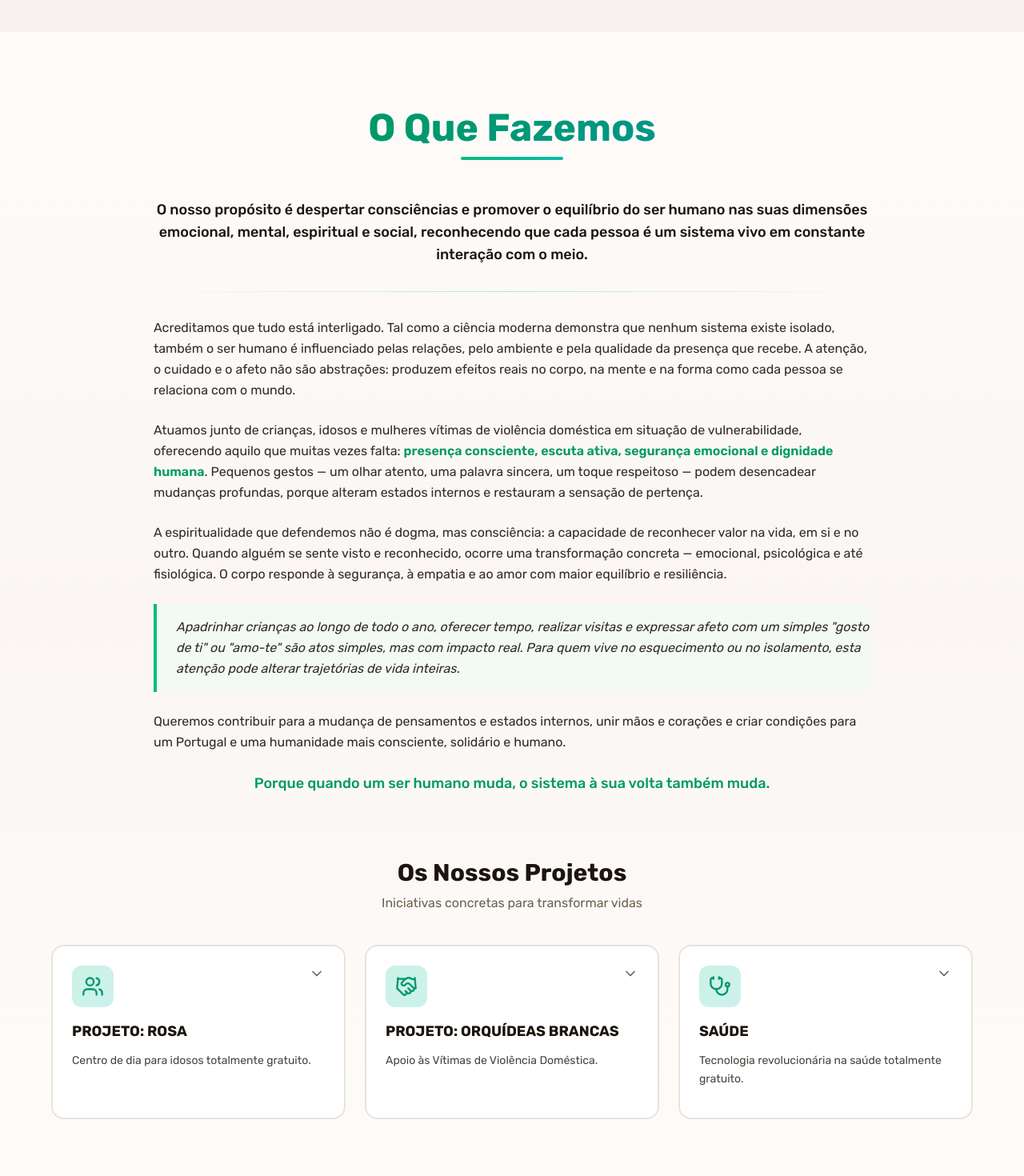
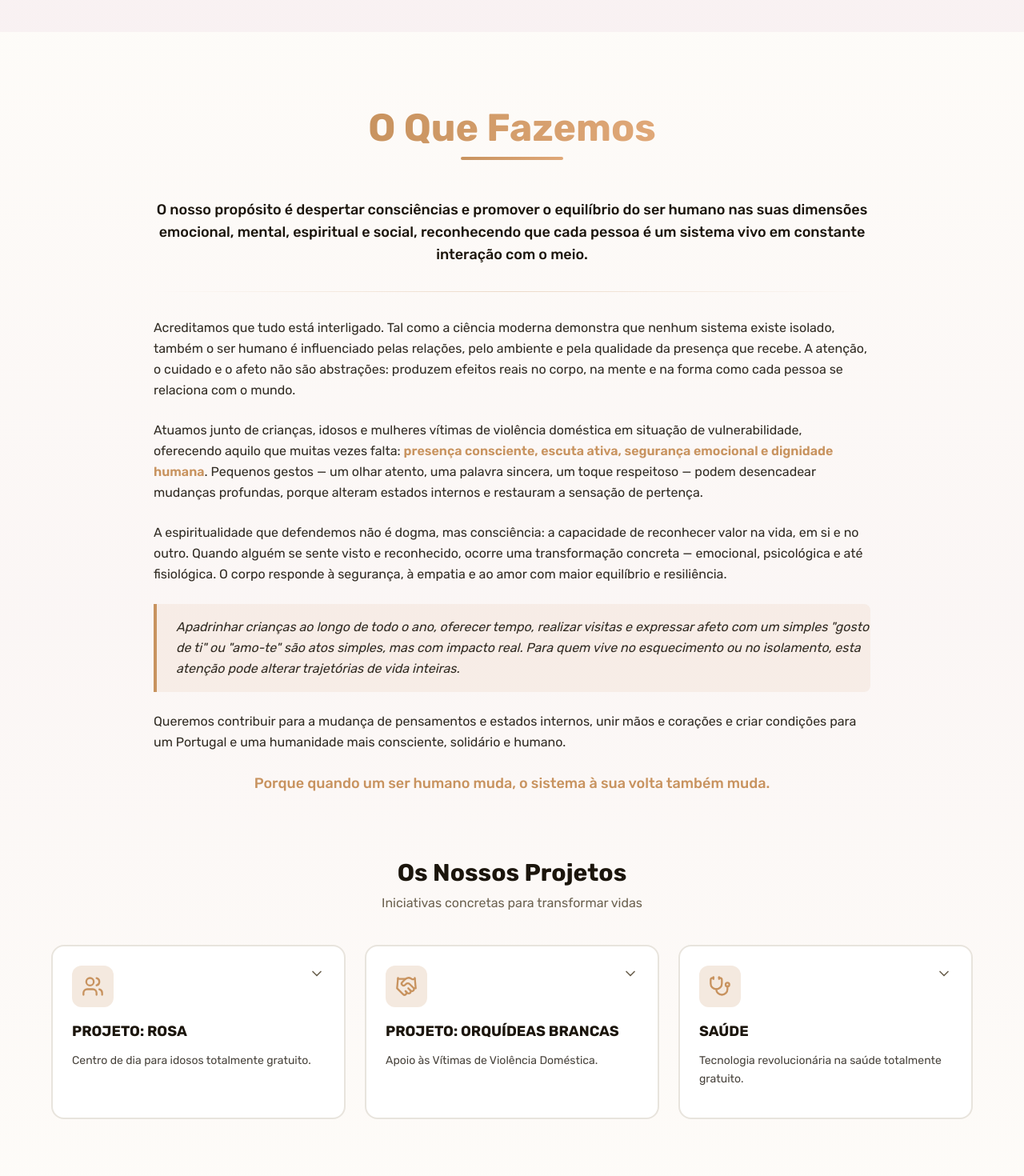
Before and after one commit to ClaudiaAlfieri/PerolaHumana, a Next.js app: page / in a window 1280 px wide. Shown: the part 2120-3590 px from the top of the page at 80% size. Built offline with nearby package versions, Linux system fonts and the light colour scheme.

Commit message:
Changes to the colors of the mission section

```diff
--- a/components/MissionSection.tsx
+++ b/components/MissionSection.tsx
@@ -54,10 +54,10 @@ export default function MissionSection() {
           {/* Título principal */}
           <div className="text-center mb-12">
             <div className="inline-block">
-              <h2 className="text-3xl sm:text-4xl lg:text-5xl font-bold mb-3 bg-gradient-to-r from-emerald-600 to-teal-600 dark:from-emerald-400 dark:to-teal-400 bg-clip-text text-transparent">
+              <h2 className="text-3xl sm:text-4xl lg:text-5xl font-bold mb-3 bg-gradient-to-r from-[#C8935F] to-[#E0A878] bg-clip-text text-transparent">
                 O Que Fazemos
               </h2>
-              <div className="w-32 h-1 bg-gradient-to-r from-emerald-500 to-teal-500 rounded-full mx-auto" />
+              <div className="w-32 h-1 bg-gradient-to-r from-[#C8935F] to-[#E0A878] rounded-full mx-auto" />
             </div>
           </div>
 
@@ -67,21 +67,21 @@ export default function MissionSection() {
               O nosso propósito é despertar consciências e promover o equilíbrio do ser humano nas suas dimensões emocional, mental, espiritual e social, reconhecendo que cada pessoa é um sistema vivo em constante interação com o meio.
             </p>
 
-            <div className="h-px bg-gradient-to-r from-transparent via-emerald-500/30 to-transparent my-8" />
+            <div className="h-px bg-gradient-to-r from-transparent via-[#C8935F]/30 to-transparent my-8" />
 
             <p>
               Acreditamos que tudo está interligado. Tal como a ciência moderna demonstra que nenhum sistema existe isolado, também o ser humano é influenciado pelas relações, pelo ambiente e pela qualidade da presença que recebe. A atenção, o cuidado e o afeto não são abstrações: produzem efeitos reais no corpo, na mente e na forma como cada pessoa se relaciona com o mundo.
             </p>
 
             <p>
-              Atuamos junto de crianças, idosos e mulheres vítimas de violência doméstica em situação de vulnerabilidade, oferecendo aquilo que muitas vezes falta: <span className="font-semibold text-emerald-600 dark:text-emerald-400">presença consciente, escuta ativa, segurança emocional e dignidade humana</span>. Pequenos gestos — um olhar atento, uma palavra sincera, um toque respeitoso — podem desencadear mudanças profundas, porque alteram estados internos e restauram a sensação de pertença.
+              Atuamos junto de crianças, idosos e mulheres vítimas de violência doméstica em situação de vulnerabilidade, oferecendo aquilo que muitas vezes falta: <span className="font-semibold text-[#C8935F]">presença consciente, escuta ativa, segurança emocional e dignidade humana</span>. Pequenos gestos — um olhar atento, uma palavra sincera, um toque respeitoso — podem desencadear mudanças profundas, porque alteram estados internos e restauram a sensação de pertença.
             </p>
 
             <p>
               A espiritualidade que defendemos não é dogma, mas consciência: a capacidade de reconhecer valor na vida, em si e no outro. Quando alguém se sente visto e reconhecido, ocorre uma transformação concreta — emocional, psicológica e até fisiológica. O corpo responde à segurança, à empatia e ao amor com maior equilíbrio e resiliência.
             </p>
 
-            <blockquote className="border-l-4 border-emerald-500 pl-6 py-4 bg-emerald-50/50 dark:bg-emerald-950/20 rounded-r-lg my-6">
+            <blockquote className="border-l-4 border-[#C8935F] pl-6 py-4 bg-[#C8935F]/10 rounded-r-lg my-6">
               <p className="italic text-foreground/90">
                 Apadrinhar crianças ao longo de todo o ano, oferecer tempo, realizar visitas e expressar afeto com um simples "gosto de ti" ou "amo-te" são atos simples, mas com impacto real. Para quem vive no esquecimento ou no isolamento, esta atenção pode alterar trajetórias de vida inteiras.
               </p>
@@ -89,7 +89,7 @@ export default function MissionSection() {
             <p>
               Queremos contribuir para a mudança de pensamentos e estados internos, unir mãos e corações e criar condições para um Portugal e uma humanidade mais consciente, solidário e humano.
             </p>
-            <p className="text-center font-medium text-lg"><span className="text-emerald-600 dark:text-emerald-400">Porque quando um ser humano muda, o sistema à sua volta também muda.</span>
+            <p className="text-center font-medium text-lg"><span className="text-[#C8935F]">Porque quando um ser humano muda, o sistema à sua volta também muda.</span>
             </p>
           </div>
         </motion.div>
@@ -121,22 +121,22 @@ export default function MissionSection() {
                 viewport={{ once: true }}
                 onHoverStart={() => setExpandedSection(item.id)}
                 onHoverEnd={() => setExpandedSection(null)}
-                className="relative group p-6 rounded-2xl cursor-pointer overflow-hidden border-2 border-border bg-card hover:bg-gradient-to-br hover:from-card hover:to-emerald-50/30 dark:hover:to-emerald-950/20 hover:border-emerald-500/50 hover:shadow-xl transition-all duration-500"
+                className="relative group p-6 rounded-2xl cursor-pointer overflow-hidden border-2 border-border bg-card hover:bg-gradient-to-br hover:from-card hover:to-[#C8935F]/10 hover:border-[#C8935F]/50 hover:shadow-xl transition-all duration-500"
               >
                 <div className="flex flex-col h-full relative z-10">
                   {/* Card Header */}
                   <div className="flex items-start justify-between mb-4">
-                    <div className="p-3 bg-gradient-to-br from-emerald-500/20 to-teal-500/20 rounded-xl text-emerald-600 dark:text-emerald-400 group-hover:scale-110 group-hover:rotate-3 transition-all duration-300">
+                    <div className="p-3 bg-[#C8935F]/20 rounded-xl text-[#C8935F] group-hover:scale-110 group-hover:rotate-3 transition-all duration-300">
                       <item.icon className="w-7 h-7" />
                     </div>
                     <ChevronDown
                       className={`w-5 h-5 text-muted-foreground transition-transform duration-300 ${
-                        expandedSection === item.id ? "rotate-180 text-emerald-600 dark:text-emerald-400" : ""
+                        expandedSection === item.id ? "rotate-180 text-[#C8935F]" : ""
                       }`}
                     />
                   </div>
 
-                  <h3 className="text-lg font-bold text-foreground mb-3 group-hover:text-emerald-600 dark:group-hover:text-emerald-400 transition-colors">
+                  <h3 className="text-lg font-bold text-foreground mb-3 group-hover:text-[#C8935F] transition-colors">
                     {item.title}
                   </h3>
 
@@ -157,14 +157,14 @@ export default function MissionSection() {
                         transition={{ duration: 0.3 }}
                         className="overflow-hidden"
                       >
-                        <div className="pt-3 border-t border-emerald-500/20 mt-3">
+                        <div className="pt-3 border-t border-[#C8935F]/20 mt-3">
                           {item.description ? (
                             <p className="text-sm text-muted-foreground leading-relaxed">
                               {item.description}
                             </p>
                           ) : (
-                            <p className="text-sm italic text-emerald-600/80 dark:text-emerald-400/80 flex items-center gap-2">
-                              <span className="w-2 h-2 bg-emerald-500 rounded-full animate-pulse" />
+                            <p className="text-sm italic text-[#C8935F]/80 flex items-center gap-2">
+                              <span className="w-2 h-2 bg-[#C8935F] rounded-full animate-pulse" />
                               {item.status}
                             </p>
                           )}
@@ -175,7 +175,7 @@ export default function MissionSection() {
                 </div>
 
                 {/* Decorative gradient overlay */}
-                <div className="absolute inset-0 bg-gradient-to-br from-emerald-500/0 to-teal-500/0 group-hover:from-emerald-500/5 group-hover:to-teal-500/5 transition-all duration-500 pointer-events-none" />
+                <div className="absolute inset-0 bg-gradient-to-br from-[#C8935F]/0 to-[#E0A878]/0 group-hover:from-[#C8935F]/5 group-hover:to-[#E0A878]/5 transition-all duration-500 pointer-events-none" />
               </motion.div>
             ))}
           </div>
```
